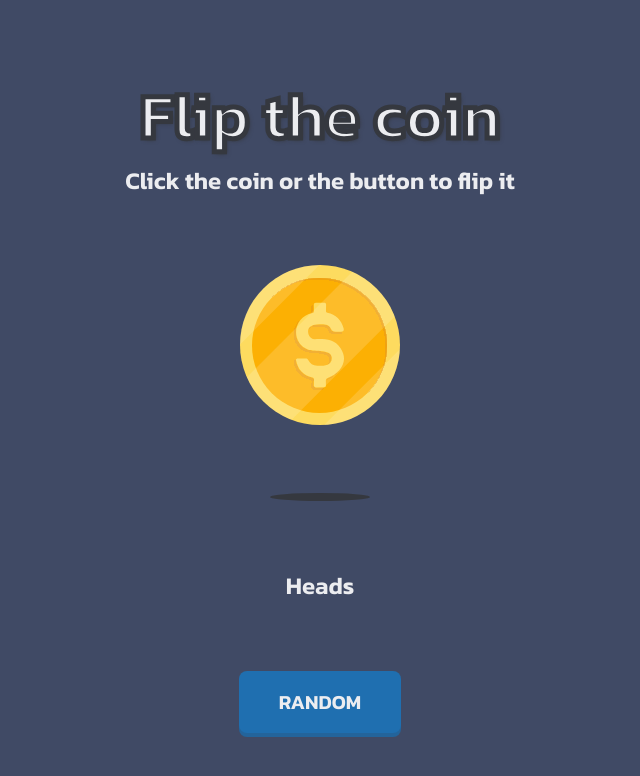
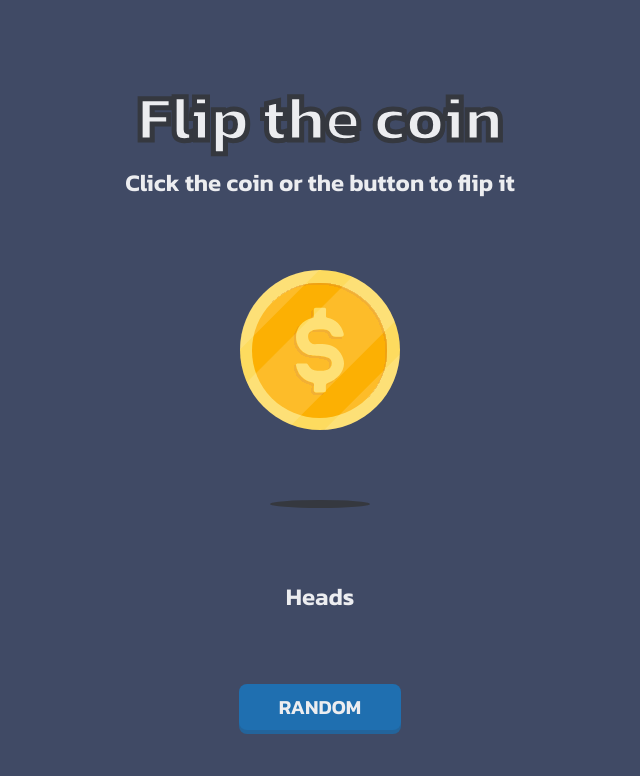
Before and after one commit to esa1715/caracoroa, a plain HTML site: page index.html in a window 1280 px wide. Shown: the whole page, without its empty margins (320-960 px from the left). Drawn offline with Linux system fonts and the light colour scheme.

Commit message:
Refactor HTML meta tags and improve CSS styles for better readability and consistency

```diff
--- a/index.html
+++ b/index.html
@@ -3,6 +3,9 @@
   <head>
     <meta charset="UTF-8" />
     <meta name="viewport" content="width=device-width, initial-scale=1.0" />
+    <meta name="description" content="Flip the coin challenge" />
+    <meta name="author" content="Erik Alves" />
+    <meta name="keywords" content="coin, flip, challenge, devChallenges" />
 
     <link
       rel="icon"
--- a/styles/index.scss
+++ b/styles/index.scss
@@ -31,8 +31,11 @@ body {
 
 h1, h2, span, button, .author-info a {
     font-family: "Kanit", sans-serif;
+    color: $text-color;
+}
+
+h2, span, button, .author-info a {
     font-weight: 600;
-    color: $text-color;
 }
 
 .title {
@@ -44,7 +47,7 @@ h1, h2, span, button, .author-info a {
 
 h1 {
     font-size: 4rem;
-    text-shadow: 2px 2px 4px $shadow-color;
+    text-shadow: 2px 2px 0px #35383f;
     -webkit-text-stroke-width: 5px;
     -webkit-text-stroke-color: #35383f;
 }
@@ -53,9 +56,9 @@ h2, span {
     font-size: 1.5rem;
 }
 
-button {
+#flip {
     background-color: $button-color;
-    padding: 1rem 2.5rem;
+    padding: 0.5rem 2.5rem;
     border-radius: 0.5rem;
     font-size: 1.25rem;
     box-shadow: 0px 4px 0px 0px #23649b;
```
Also changed, not shown: styles/index.css, 1 other file.
